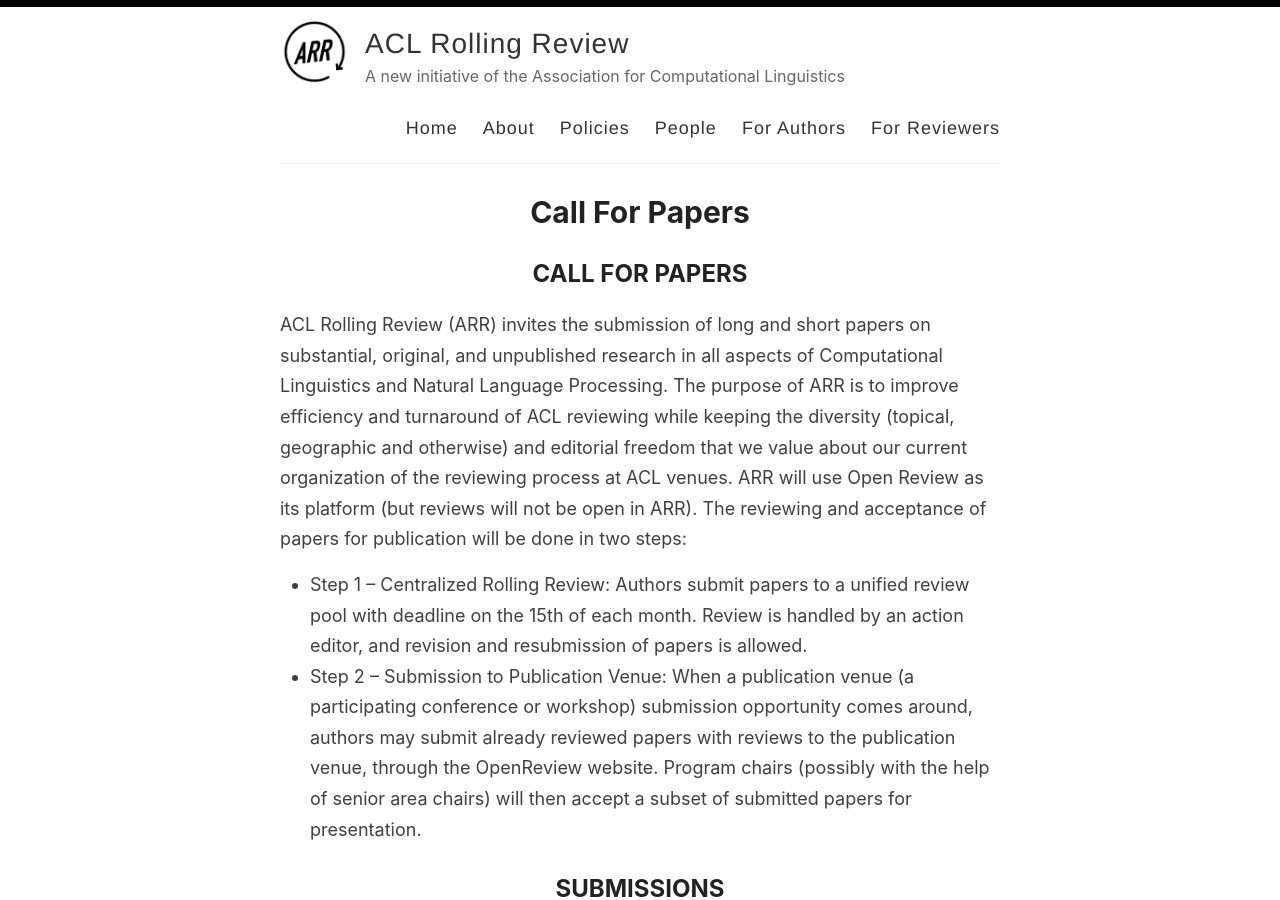
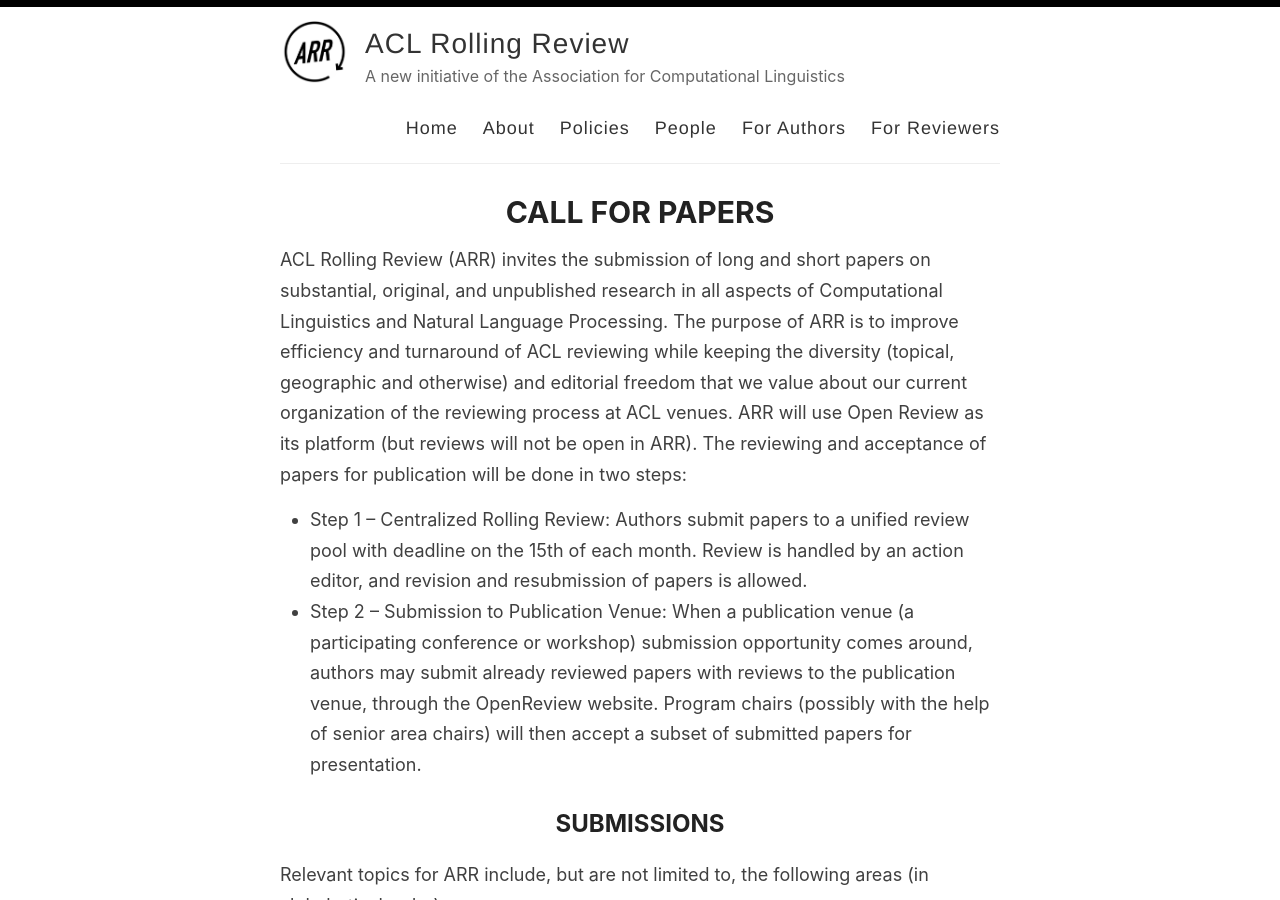
Before and after one commit to amitmerchant1990/reverie, a Jekyll site: the page built from cfp.md, in a window 1280 px wide and 900 px high. Built offline with Jekyll 4.4.1, drawn with Linux system fonts in a browser that asks for light colours.

Commit message:
Update cfp.md

```diff
--- a/cfp.md
+++ b/cfp.md
@@ -1,10 +1,8 @@
 ---
 layout: page
-title: "Call For Papers"
+title: "CALL FOR PAPERS"
 permalink: /cfp
 ---
-
-## CALL FOR PAPERS
 
 ACL Rolling Review (ARR)  invites the submission of long and short papers on substantial, original, and unpublished research in all aspects of Computational Linguistics and Natural Language Processing. The purpose of ARR is to improve efficiency and turnaround of ACL reviewing while keeping the diversity (topical, geographic and otherwise)  and editorial freedom that we value about our current organization of the reviewing process at ACL venues. ARR  will use Open Review as its platform (but reviews will not be open in ARR).
 The reviewing and acceptance of papers for publication will be done in two steps:
```
